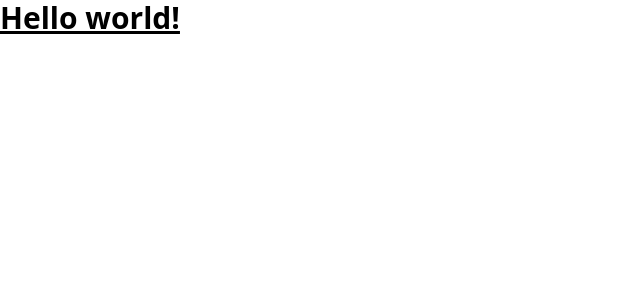
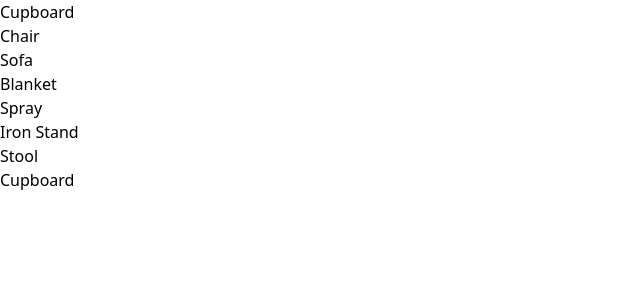
Before and after one commit to syedaAnusha/React-Indepth, a React (Vite) app in the folder learn-react-indepth/: page / in a window 1280 px wide. Shown: the top 300 px of the page, without its empty margins (0-640 px from the left). Built offline with nearby package versions, Linux system fonts and the light colour scheme.

Commit message:
refactor

```diff
--- a/learn-react-indepth/src/App.jsx
+++ b/learn-react-indepth/src/App.jsx
@@ -1,11 +1,31 @@
-// import { Fragment } from "react";
+import { Fragment } from "react";
 function App() {
+  const DATA = [
+    { product: "Cupboard", quantity: 11 },
+    { product: "Chair", quantity: 4 },
+    { product: "Sofa", quantity: 10 },
+    { product: "Blanket", quantity: 2 },
+    { product: "Spray", quantity: 5 },
+    { product: "Iron Stand", quantity: 7 },
+    { product: "Stool", quantity: 8 },
+    { product: "Cupboard", quantity: 11 },
+  ];
+
+  // const [data, setData] = useState([]);
+  // useEffect(() => {
+  //   setData(DATA);
+  // }, []);
+
   return (
-    <>
+    <Fragment>
       <div>
-        <h1 className="text-3xl font-bold underline">Hello world!</h1>
+        <ul>
+          {DATA.map((item, index) => (
+            <li key={index}>{item.product}</li>
+          ))}
+        </ul>
       </div>
-    </>
+    </Fragment>
   );
 }
 
@@ -13,5 +33,6 @@ function App() {
 console.log(App());
 
 //* Calling a component!
-console.log(<App />);
+// console.log(<App />);
+
 export default App;
```
